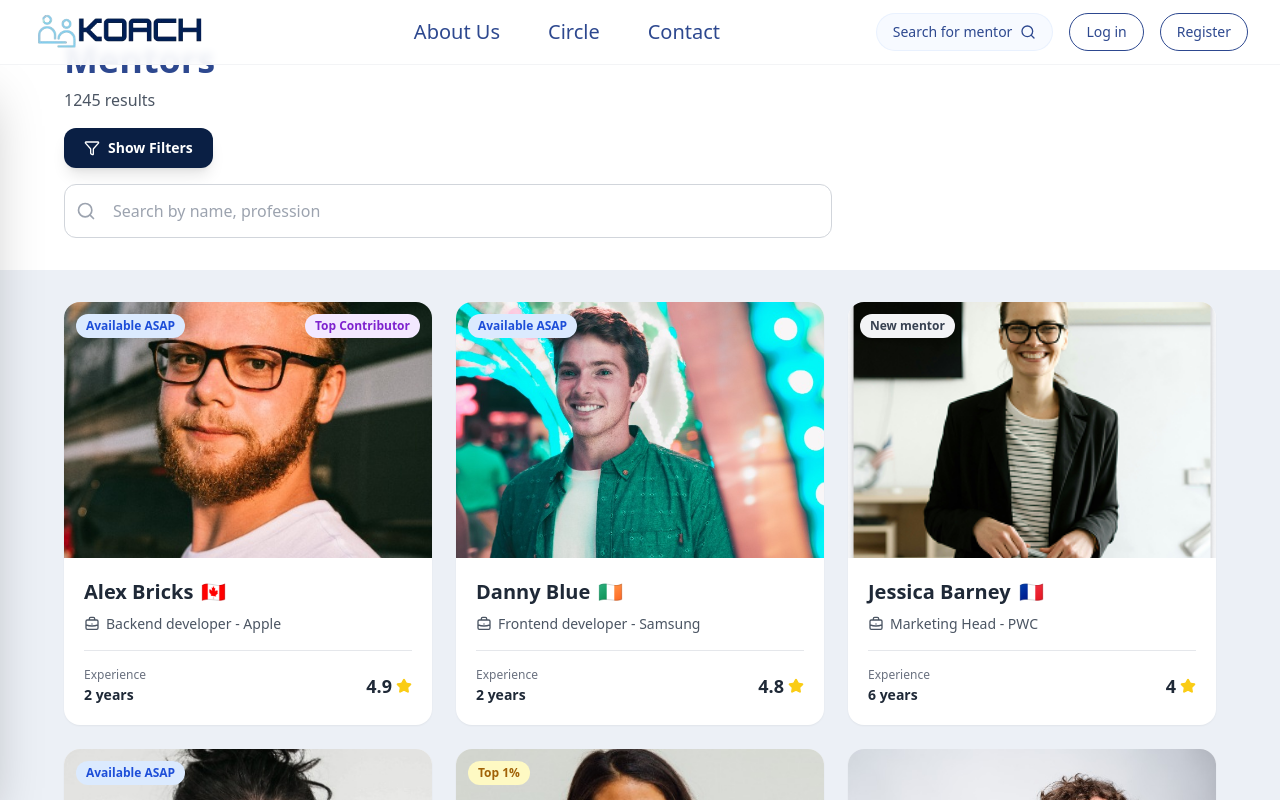
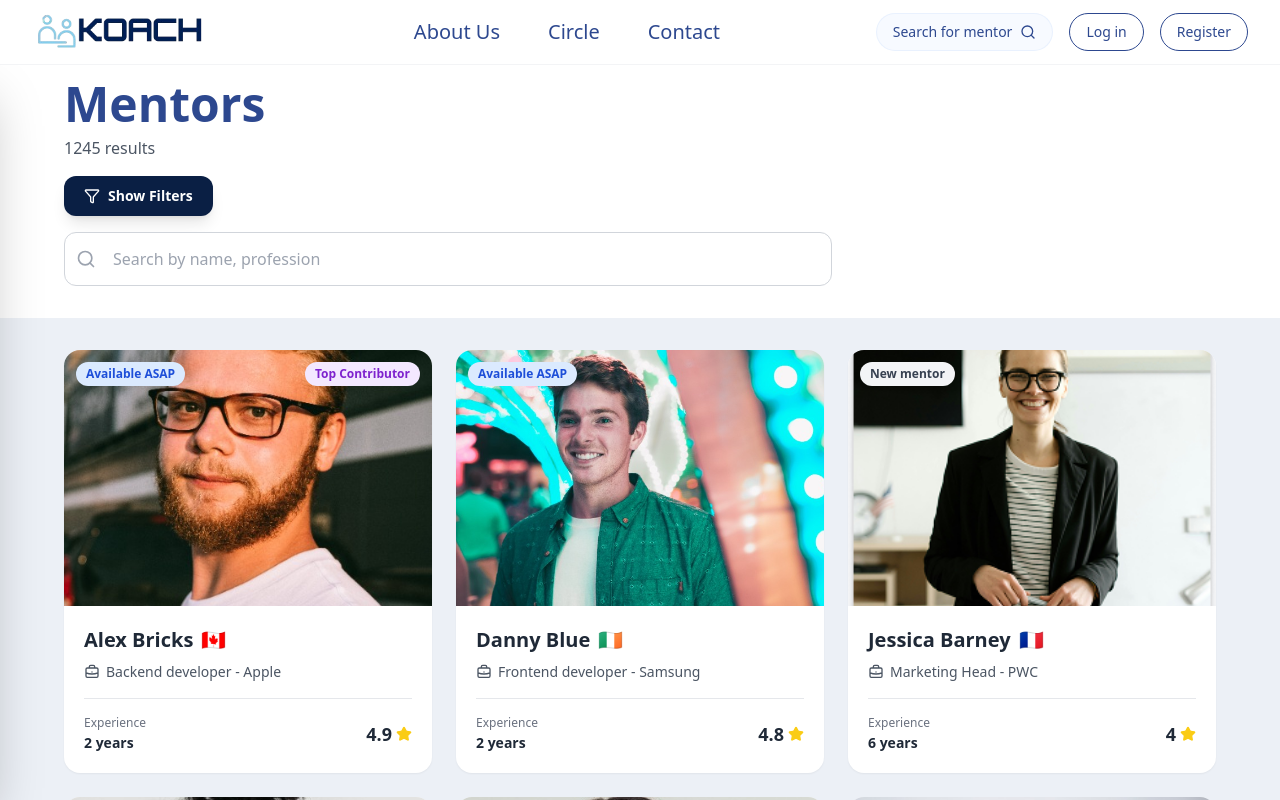
Before and after one commit to sumitkshaw/Koach, a React (Vite) app: page /listing in a window 1280 px wide. Shown: the top 800 px of the page. Built offline with nearby package versions, Linux system fonts and the light colour scheme; no server answers.

Commit message:
ui-changes

```diff
--- a/src/components/AboutSection.jsx
+++ b/src/components/AboutSection.jsx
@@ -56,7 +56,7 @@ export default function AboutSection() {
   return (
     <div className="max-w-[1400px] mx-auto px-4 sm:px-6 lg:px-8 xl:px-12 py-8 sm:py-12 lg:py-16 xl:py-20">
       {/* Section 1 */}
-      <div className="flex flex-col lg:flex-row items-start gap-8 sm:gap-12 lg:gap-16 xl:gap-20 mb-16 sm:mb-20 lg:mb-24 xl:mb-32">
+      <div className="flex flex-col lg:flex-row items-start gap-8 sm:gap-12 lg:gap-16 xl:gap-20 mb-16 sm:mb-20 lg:mb-2 xl:mb-4">
         <div className="lg:w-1/2 space-y-4 sm:space-y-6 lg:pr-8 xl:pr-12">
           <h2 className="text-xl sm:text-2xl lg:text-3xl xl:text-4xl font-bold leading-tight">
             Global Reach with Multilingual Support
@@ -92,7 +92,7 @@ export default function AboutSection() {
       </div>
 
       {/* Section 2 */}
-      <div className="flex flex-col-reverse lg:flex-row items-start gap-8 sm:gap-12 lg:gap-16 xl:gap-20 mb-16 sm:mb-20 lg:mb-24 xl:mb-32">
+      <div className="flex flex-col-reverse lg:flex-row items-start gap-8 sm:gap-12 lg:gap-16 xl:gap-20 mb-16 sm:mb-20 lg:mb-2 xl:mb-4">
         <div className="relative lg:w-1/2 w-full mt-4 lg:mt-0 min-h-[300px] sm:min-h-[400px] lg:min-h-[450px] xl:min-h-[500px]">
           <img
             src={Shade}
--- a/src/components/Testimonials.jsx
+++ b/src/components/Testimonials.jsx
@@ -144,7 +144,7 @@ export default function Testimonials() {
         {/* Testimonials Section */}
         <div className="text-center mb-8 sm:mb-12">
           <h2 className="text-2xl sm:text-3xl lg:text-4xl font-bold text-gray-800 mb-2">What our Customers say</h2>
-          <h3 className="text-xl sm:text-2xl lg:text-3xl font-bold text-[#4F46E5]">about us</h3>
+          <h3 className="text-xl sm:text-2xl lg:text-3xl font-bold text-[#2D488F]">about us</h3>
         </div>
 
         <div className="relative px-4 sm:px-8 lg:px-12">
@@ -180,7 +180,7 @@ export default function Testimonials() {
                         <h4 className="font-semibold text-gray-800 text-base">{testimonial.name}</h4>
                         <p className="text-gray-500 text-sm">{testimonial.role}</p>
                       </div>
-                      <div className="text-[#4F46E5] text-xs font-medium bg-[#EEF2FF] px-2 py-1 rounded">
+                      <div className="text-[#2D488F] text-xs font-medium bg-[#EEF2FF] px-2 py-1 rounded">
                         Mentor
                       </div>
                     </div>
--- a/src/components/koachJourney.jsx
+++ b/src/components/koachJourney.jsx
@@ -10,10 +10,9 @@ const KoachJourney = () => {
       {/* Top Section */}
       <div className="flex flex-col lg:flex-row items-start lg:items-center justify-between gap-8 lg:gap-16 mb-12 lg:mb-16">
         {/* Left Side - Text */}
-        {/* Left Side - Text */}
         <div className="w-full lg:w-1/2 flex flex-col justify-center">
           <h1
-    className="text-[30px] lg:text-[48px] font-bold leading-tight text-gray-900 tracking-tight mt-0"
+            className="text-[30px] lg:text-[40px] font-bold leading-tight text-gray-900 tracking-tight mt-0"
             style={{ fontFamily: 'ui-sans-serif, system-ui, -apple-system, "Segoe UI", Roboto, "Helvetica Neue", Arial' }}
           >
             Unleash Your Potential.
--- a/src/pages/listing-booking/Listing.jsx
+++ b/src/pages/listing-booking/Listing.jsx
@@ -107,11 +107,11 @@ function Listing() {
       {/* Main Content */}
       <div className={`transition-all duration-500 ${sidebarOpen ? 'lg:ml-80' : 'lg:ml-0'}`}>
         {/* Header Section - Reduced Spacing */}
-        <section className="bg-white px-4 sm:px-6 md:px-12 lg:px-16 py-6 md:py-8 pt-24 sm:pt-28 md:pt-10">
+        <section className="bg-white px-4 sm:px-6 md:px-12 lg:px-16 py-6 md:py-8 pt-32 sm:pt-28 md:pt-20">
 
           <div className="max-w-7xl mx-auto">
 
-            <h1 className="text-2xl sm:text-3xl md:text-4xl font-bold text-[#2D488F] mb-1 md:mb-2">
+            <h1 className="text-4xl sm:text-5xl md:text-5xl font-bold text-[#2D488F] mb-1 md:mb-2">
               Mentors
             </h1>
 
```
Lines whose indentation alone changed are shown as unchanged.
